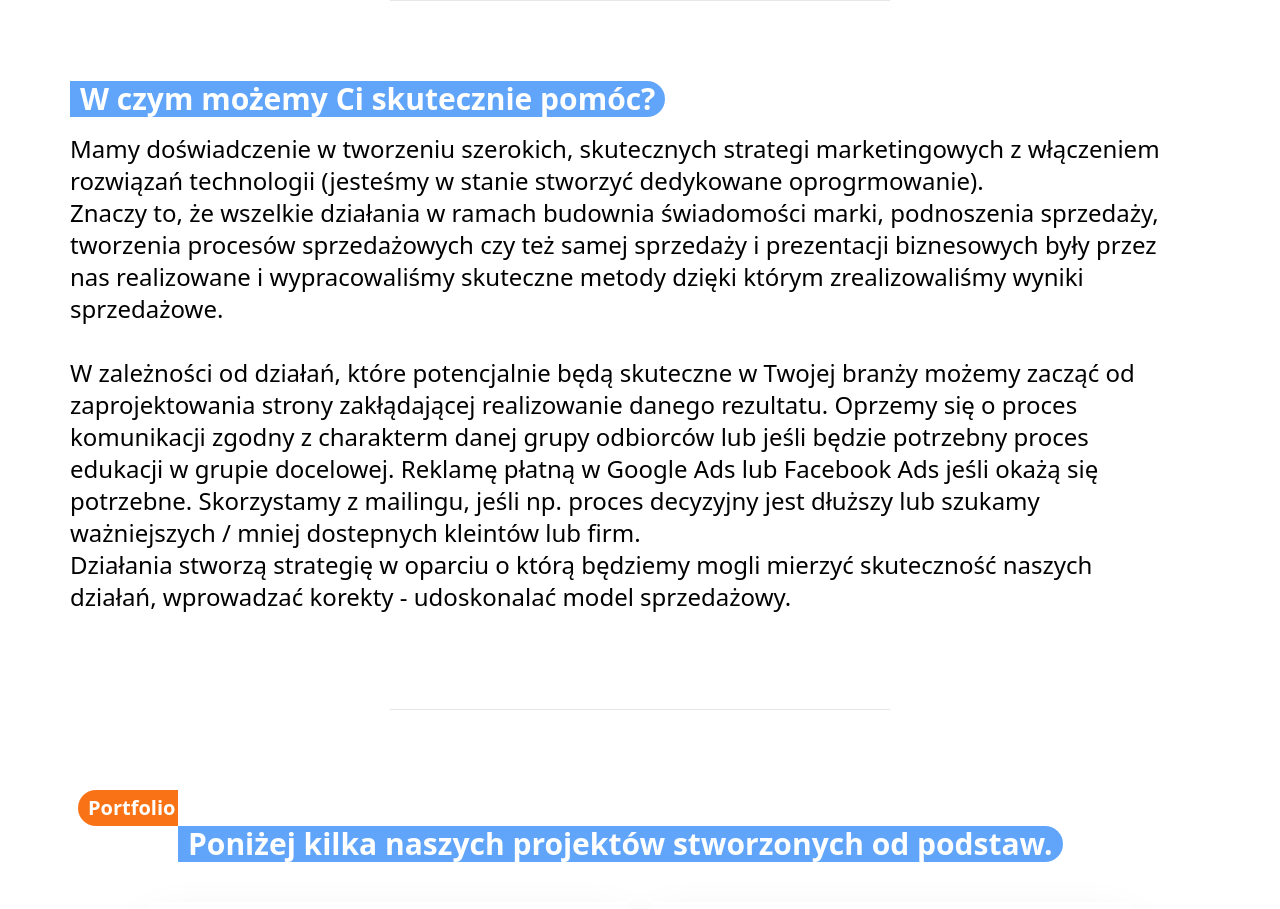
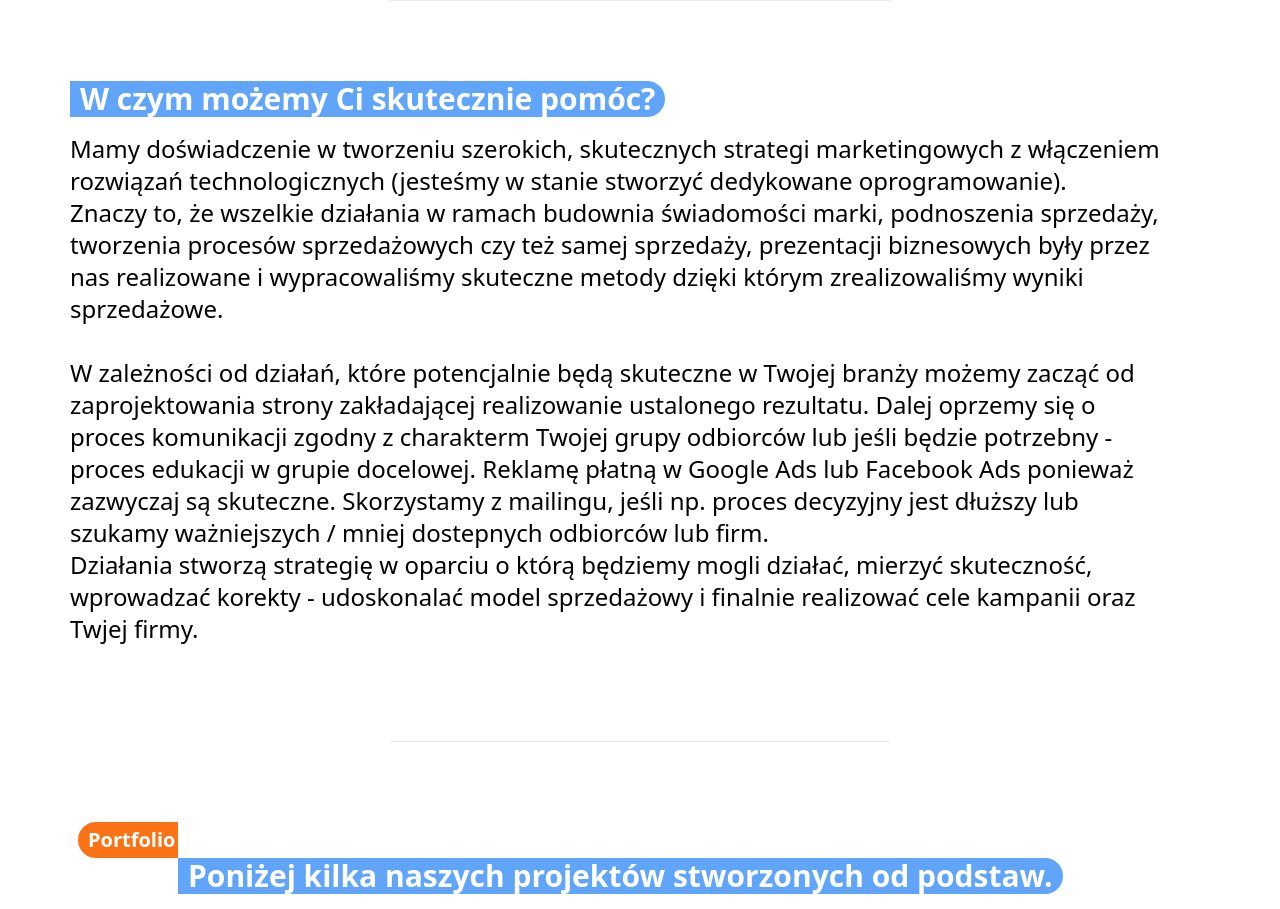
Before and after one commit to Marlonbrando3/braveagency, a Next.js app: page / in a window 1280 px wide. Shown: the part 1360-2269 px from the top of the page. Built offline with nearby package versions, Linux system fonts and the light colour scheme.

Commit message:
first commit

```diff
--- a/components/ourskils.tsx
+++ b/components/ourskils.tsx
@@ -8,25 +8,25 @@ export default function Ourskills() {
         <div className="mt-20 mb-4 flex items-start flex-col-reverse md:flex-auto">
           <p className="mt-4 md:text-2xl pb-20 font-[300] md:mr-[40px]">
             Mamy doświadczenie w tworzeniu szerokich, skutecznych strategi marketingowych z
-            włączeniem rozwiązań technologii (jesteśmy w stanie stworzyć dedykowane oprogrmowanie).
+            włączeniem rozwiązań technologicznych (jesteśmy w stanie stworzyć dedykowane
+            oprogramowanie).
             <br></br>
             Znaczy to, że wszelkie działania w ramach budownia świadomości marki, podnoszenia
-            sprzedaży, tworzenia procesów sprzedażowych czy też samej sprzedaży i prezentacji
+            sprzedaży, tworzenia procesów sprzedażowych czy też samej sprzedaży, prezentacji
             biznesowych były przez nas realizowane i wypracowaliśmy skuteczne metody dzięki którym
             zrealizowaliśmy wyniki sprzedażowe.
             <br></br>
             <br></br>W zależności od działań, które potencjalnie będą skuteczne w Twojej branży
             możemy zacząć od{" "}
-            <b>zaprojektowania strony zakłądającej realizowanie danego rezultatu. </b>
-            Oprzemy się o proces komunikacji zgodny z charakterm danej grupy odbiorców lub jeśli
-            będzie potrzebny proces edukacji w grupie docelowej. Reklamę płatną w <b>
-              Google Ads
-            </b>{" "}
-            lub <b>Facebook Ads</b> jeśli okażą się potrzebne. Skorzystamy z <b>mailingu</b>, jeśli
-            np. proces decyzyjny jest dłuższy lub szukamy ważniejszych / mniej dostepnych kleintów
-            lub firm.<br></br>
-            Działania stworzą <b>strategię</b> w oparciu o którą będziemy mogli mierzyć skuteczność
-            naszych działań, wprowadzać korekty - udoskonalać model sprzedażowy.
+            <b>zaprojektowania strony zakładającej realizowanie ustalonego rezultatu. </b>
+            Dalej oprzemy się o proces komunikacji zgodny z charakterm Twojej grupy odbiorców lub
+            jeśli będzie potrzebny - proces edukacji w grupie docelowej. Reklamę płatną w{" "}
+            <b>Google Ads</b> lub <b>Facebook Ads</b> ponieważ zazwyczaj są skuteczne. Skorzystamy z{" "}
+            <b>mailingu</b>, jeśli np. proces decyzyjny jest dłuższy lub szukamy ważniejszych /
+            mniej dostepnych odbiorców lub firm.<br></br>
+            Działania stworzą <b>strategię</b> w oparciu o którą będziemy mogli działać, mierzyć
+            skuteczność, wprowadzać korekty - udoskonalać model sprzedażowy i finalnie realizować
+            cele kampanii oraz Twjej firmy.
           </p>
           <span className="bg-orange-500 font-bold text-xl py-1 text-white px-[10px] rounded-l-[20px] w-[300px] hidden md:visible">
             Nasze umiejętności
```
